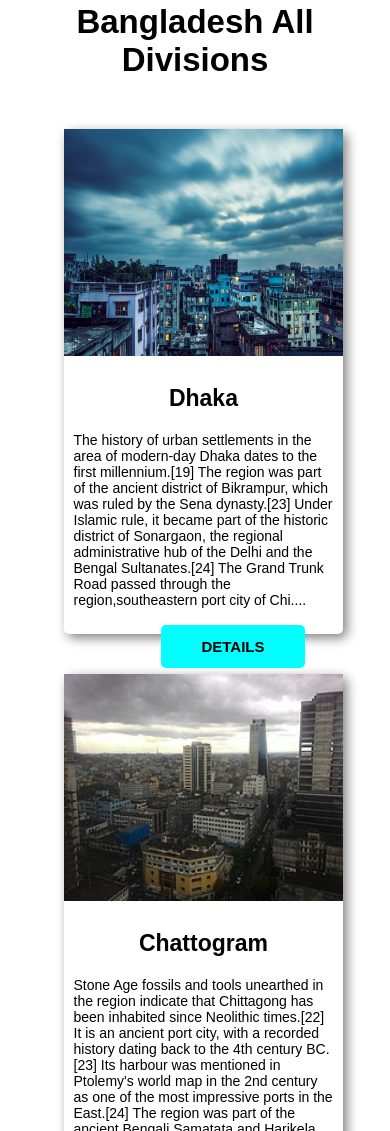
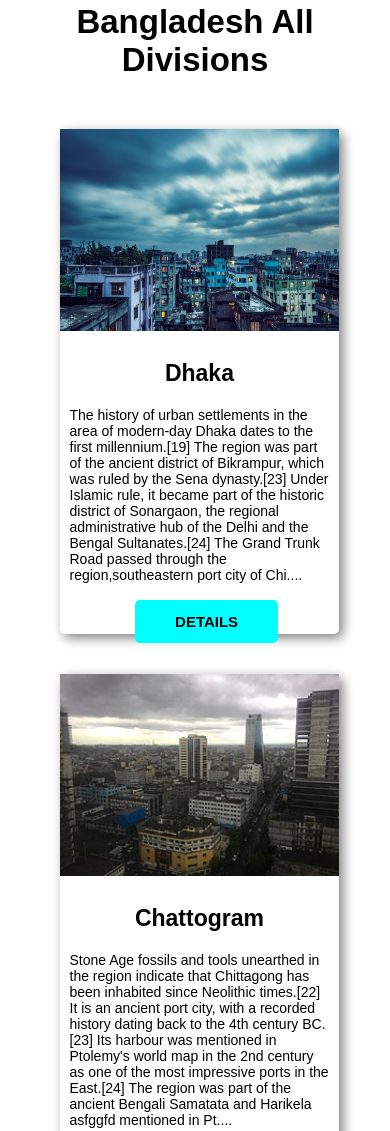
Before and after one commit to akib-chy/bd-project, a plain HTML site: page index.html in a window 390 px wide. Shown: the part 858-1989 px from the top of the page. Drawn offline with Linux system fonts and the light colour scheme.

Commit message:
css chainged

```diff
--- a/style.css
+++ b/style.css
@@ -134,3 +134,19 @@ footer P {
     border-radius: 5px;
   }
 }
+@media only screen and (max-width: 460px) {
+  .box {
+    width: 90%;
+    margin-bottom: 40px;
+    margin-left: 20px;
+  }
+  .box img {
+    height: 40%;
+  }
+  .bottom-part a {
+    margin-left: 27%;
+    padding: 13px 40px;
+    font-size: 15px;
+    border-radius: 5px;
+  }
+}
```
